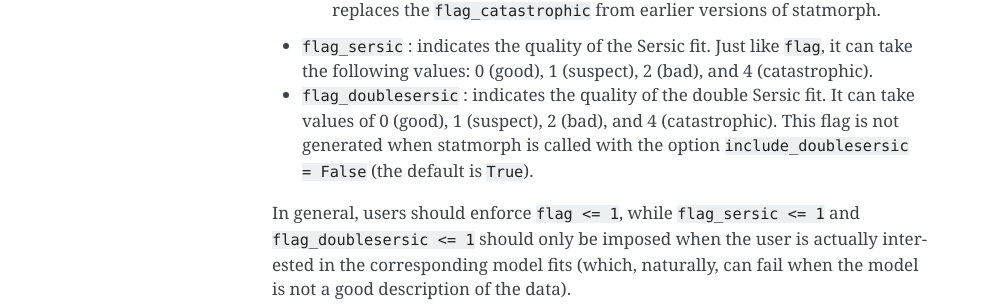
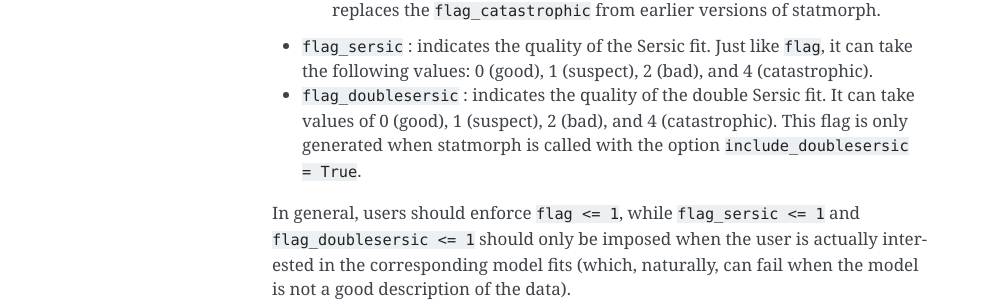
Before and after one commit to vrodgom/statmorph, a Sphinx documentation site: the page built from docs/description.rst, in a window 1280 px wide. Shown: the part 1796-2100 px from the top of the page, without its empty margins (148-1141 px from the left). Built offline with Sphinx 7.4.7, drawn with Linux system fonts in a browser that asks for light colours; formulas are drawn with MathJax 3.

Commit message:
Double Sersic fitting is off by default.

```diff
--- a/docs/description.rst
+++ b/docs/description.rst
@@ -88,8 +88,8 @@ quality flags:
 
 - ``flag_doublesersic`` : indicates the quality of the double Sersic fit.
   It can take values of 0 (good), 1 (suspect), 2 (bad), and 4 (catastrophic).
-  This flag is not generated when statmorph is called with the option
-  ``include_doublesersic = False`` (the default is ``True``).
+  This flag is only generated when statmorph is called with the option
+  ``include_doublesersic = True``.
 
 
 In general, users should enforce ``flag <= 1``, while ``flag_sersic <= 1``
```
Also changed, not shown: docs/notebooks/doublesersic.ipynb, docs/notebooks/tutorial.ipynb, 2 other files.
